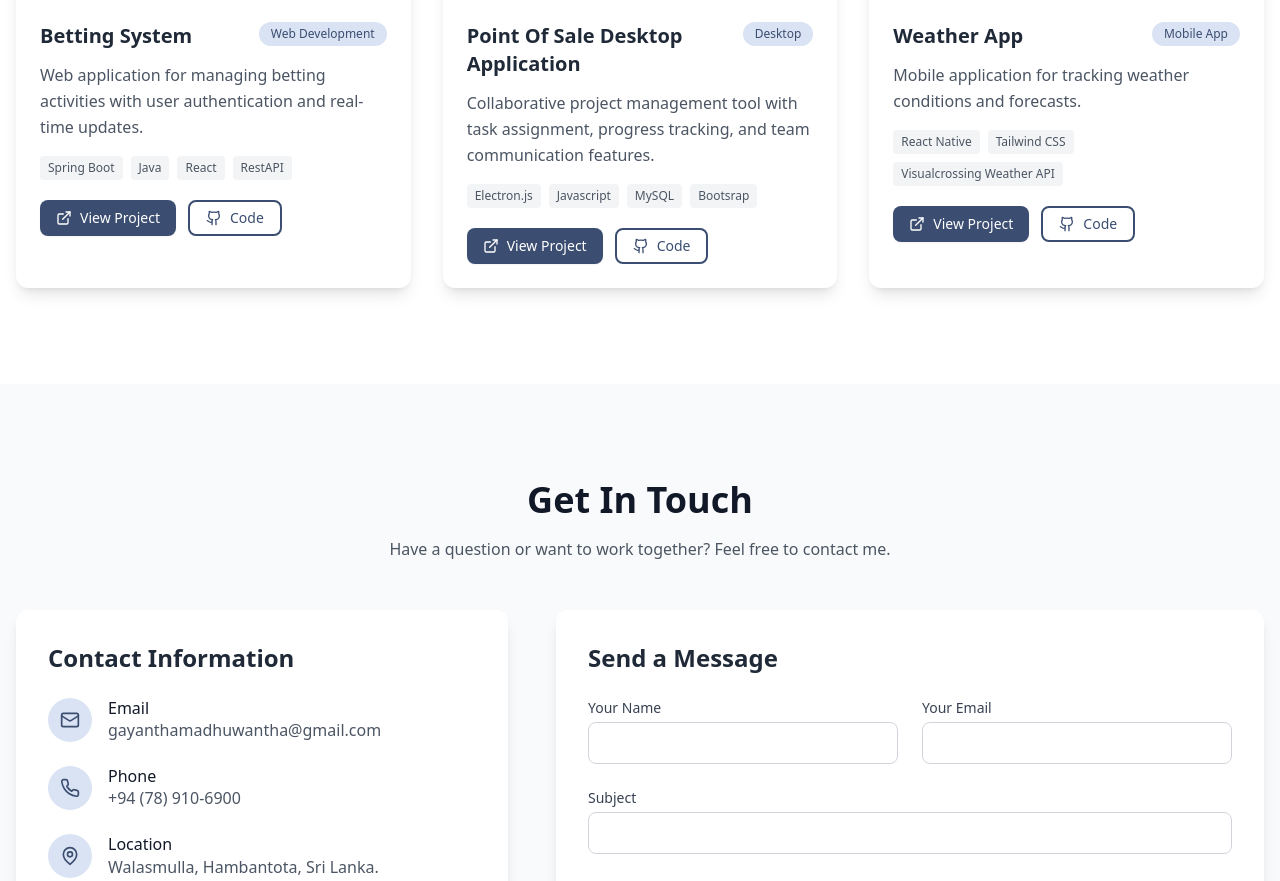
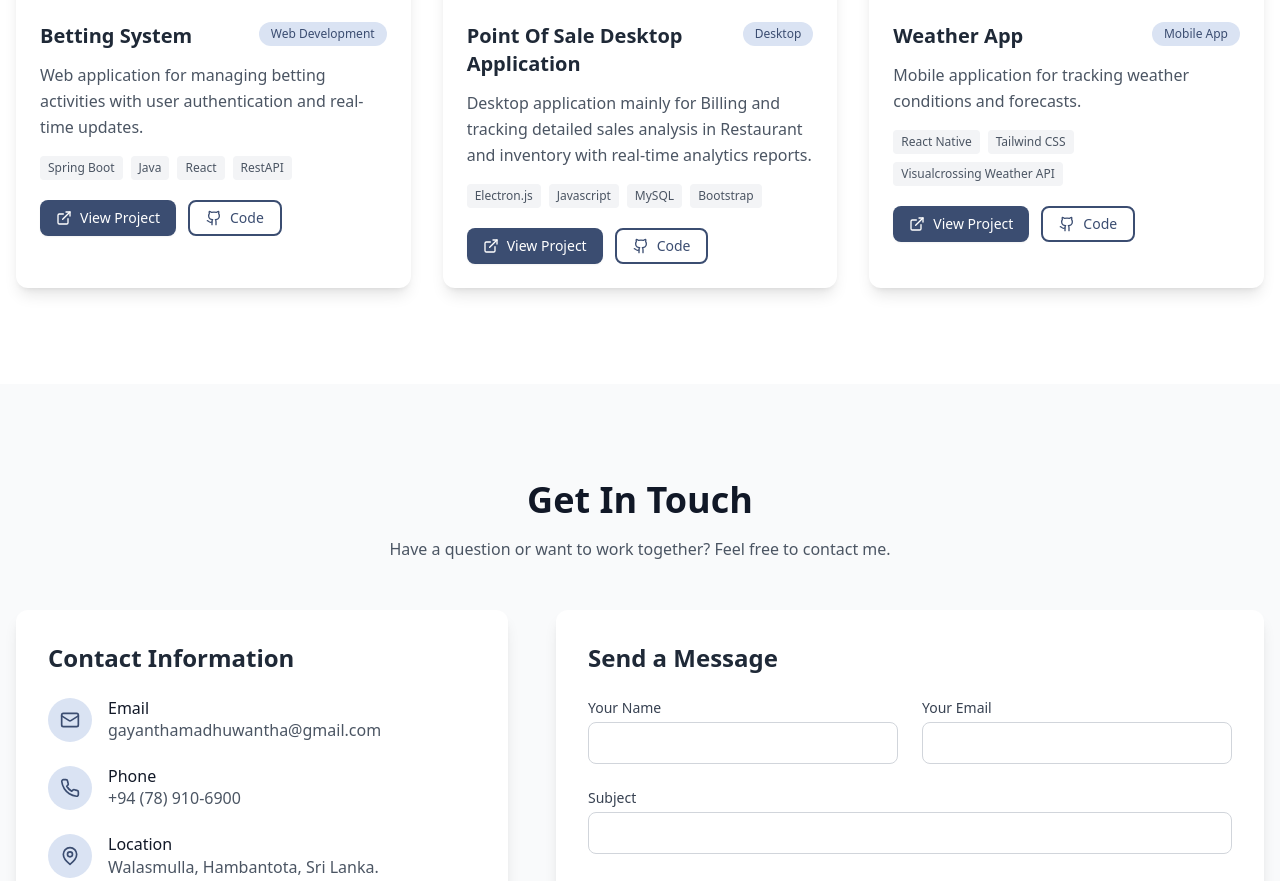
Before and after one commit to GayanthaMadhuwantha/portfolio, a React (Vite) app: page / in a window 1280 px wide. Shown: the part 3215-4096 px from the top of the page. Built offline with nearby package versions, Linux system fonts and the light colour scheme.

Commit message:
Update projects.ts

```diff
--- a/src/data/projects.ts
+++ b/src/data/projects.ts
@@ -17,7 +17,7 @@ export const projects: Project[] = [
     description: "Mobile application for tracking sales and inventory with real-time analytics.",
     image: "https://i.postimg.cc/BQJqMn8j/Screenshot-20250331-110744-portrait.png",
     category: "Mobile App",
-    technologies: ["React Native", "Firebase", "Chart.js", "Tailwind CSS","SQLite"],
+    technologies: ["React Native", "Firebase", "Chart.js", "Tailwind CSS", "SQLite"],
     link: "https://example.com/pos-app",
     github: "https://github.com/GayanthaMadhuwantha/Point-of-sale-App-Using-React-native"
   },
@@ -44,10 +44,10 @@ export const projects: Project[] = [
   {
     id: 5,
     title: "Point Of Sale Desktop Application",
-    description: "Collaborative project management tool with task assignment, progress tracking, and team communication features.",
+    description: "Desktop application mainly for Billing and tracking detailed sales analysis in Restaurant and inventory with real-time analytics reports.",
     image: "https://i.postimg.cc/RFb5LKYm/mockuper-1.png",
     category: "Desktop",
-    technologies: ["Electron.js", "Javascript", "MySQL", "Bootsrap"],
+    technologies: ["Electron.js", "Javascript", "MySQL", "Bootstrap"],
     link: "https://example.com/pos-desktop-app",
     github: "https://github.com/GayanthaMadhuwantha/POS-system-using-Electron"
   },
```
